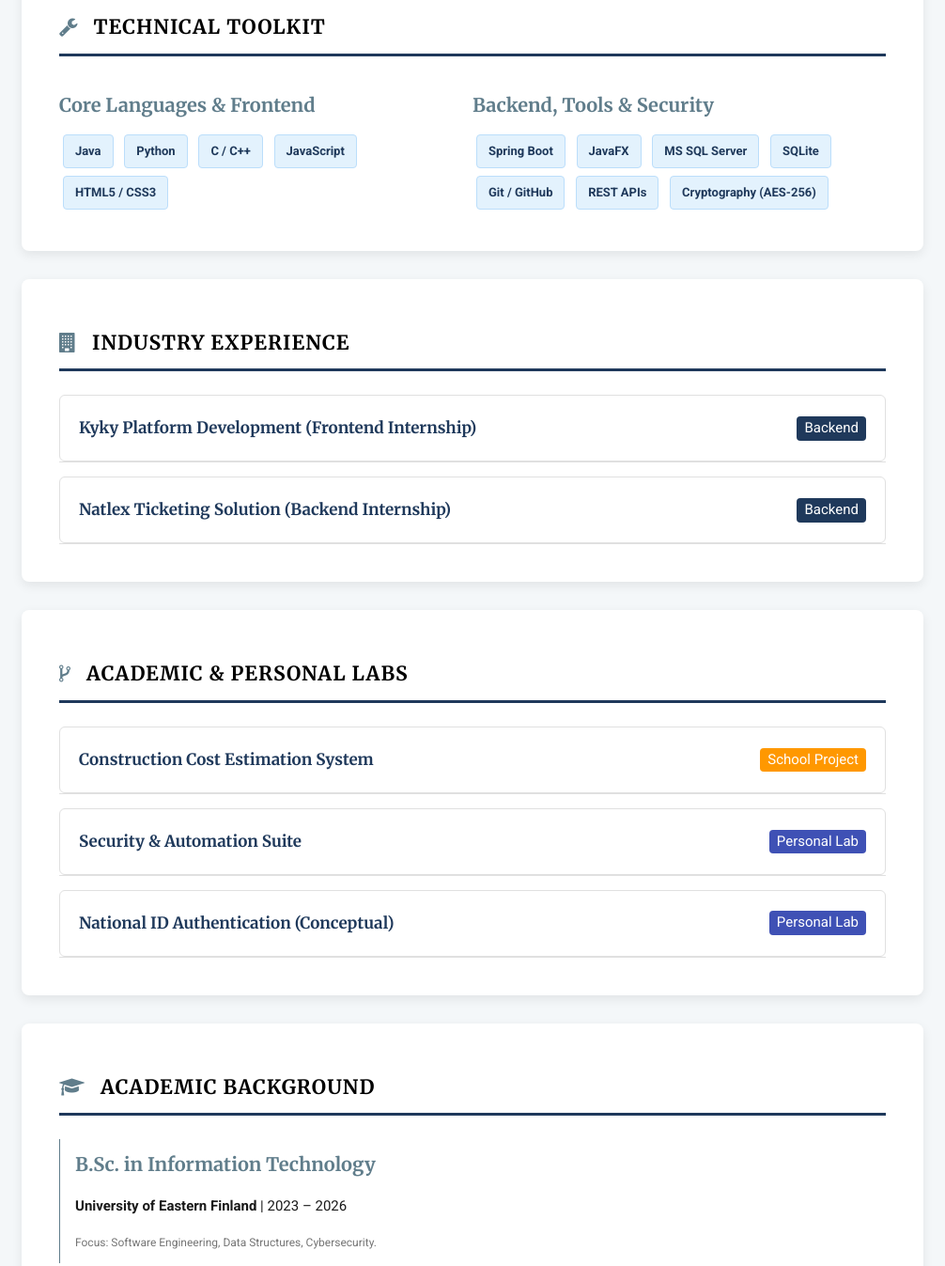
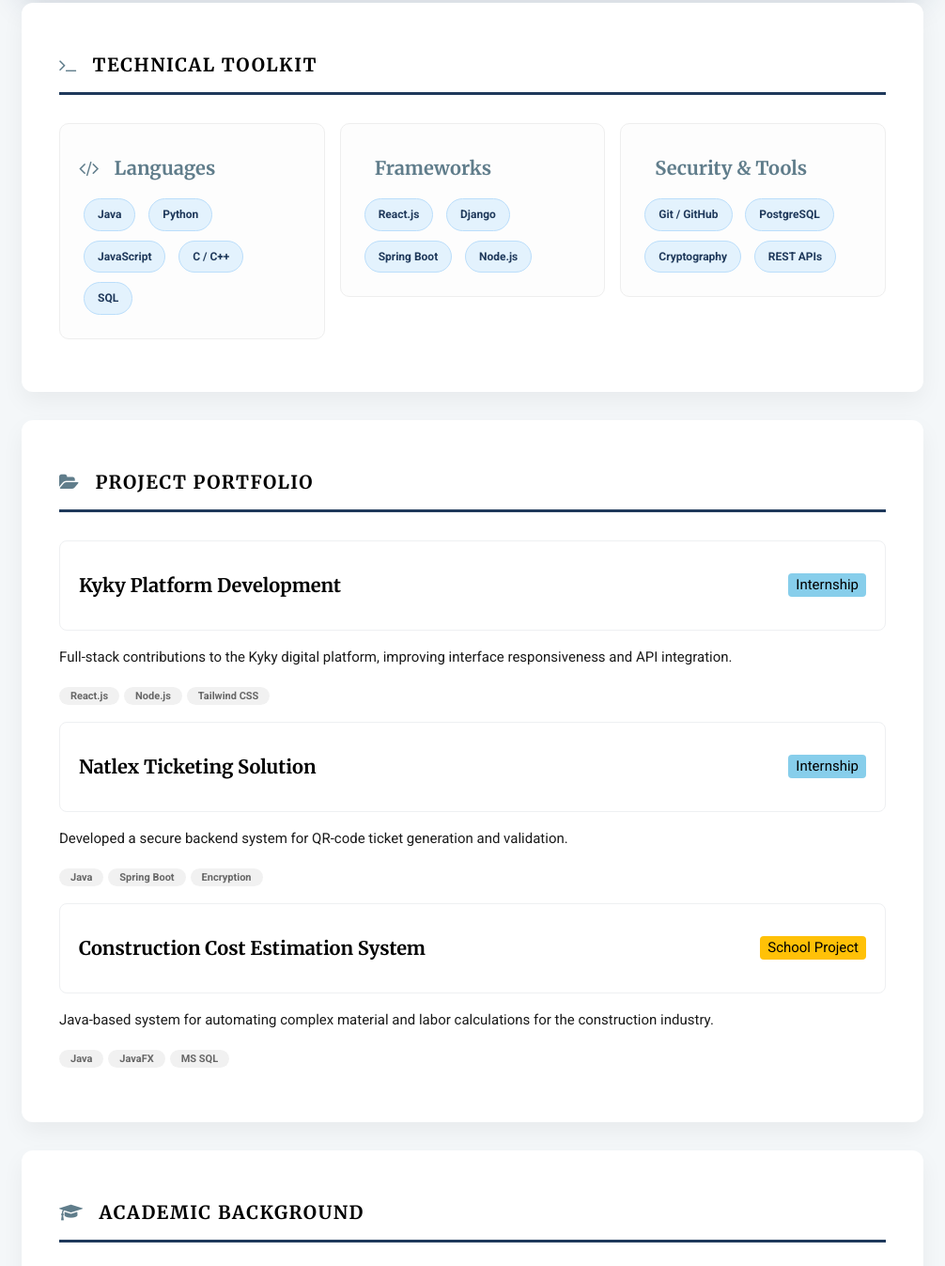
Before and after one commit to merswil/portfolio, a plain HTML site: page index.html in a window 1280 px wide. Shown: the part 434-1781 px from the top of the page at 94% size, without its empty margins (137-1143 px from the left). Drawn offline with nearby package versions, Linux system fonts and the light colour scheme.

Commit message:
Refine layout and styles in index.html
Enhanced styling and layout for improved user experience, including padding adjustments, border-radius updates, and hover effects. Updated project descriptions and section headers for clarity.

```diff
--- a/index.html
+++ b/index.html
@@ -8,23 +8,104 @@
     <link rel="stylesheet" href="https://www.w3schools.com/w3css/4/w3.css">
     <link rel="stylesheet" href="https://cdnjs.cloudflare.com/ajax/libs/font-awesome/4.7.0/css/font-awesome.min.css">
     <style>
-        html, body { font-family: 'Roboto', sans-serif; line-height: 1.7; background-color: #f4f7f9; color: #1a1a1a; }
+        /* 1. Added top padding to create space from the browser edge */
+        html { scroll-behavior: smooth; }
+        body {
+            font-family: 'Roboto', sans-serif;
+            line-height: 1.7;
+            background-color: #f4f7f9;
+            color: #1a1a1a;
+            padding-top: 50px; /* Space from top */
+            padding-bottom: 50px;
+        }
+
         h1, h2, h3, h4, h5 { font-family: 'Merriweather', serif; font-weight: 700; color: #000; }
         .w3-main { max-width: 1000px; margin: auto; padding: 0 20px; }
         .w3-blue-grey { background-color: #1f395b !important; }
 
-        .content-module { background-color: #fff; padding: 40px; margin-bottom: 30px; border-radius: 8px; box-shadow: 0 4px 12px rgba(0,0,0,0.08); }
-        .section-header { border-bottom: 3px solid #1f395b; padding-bottom: 10px; margin-bottom: 25px; text-transform: uppercase; letter-spacing: 1px; font-size: 1.4em; }
+        /* Modular Content Design */
+        .content-module {
+            background-color: #fff;
+            padding: 40px;
+            margin-bottom: 30px;
+            border-radius: 12px; /* Softer corners */
+            box-shadow: 0 10px 25px rgba(0,0,0,0.05); /* Softer shadow */
+        }
 
-        .skill-tag { display: inline-block; background-color: #e3f2fd; color: #1f395b; padding: 6px 12px; margin: 4px; border-radius: 4px; font-weight: 600; font-size: 13px; border: 1px solid #bbdefb; }
-        .tech-pill { background: #f1f1f1; padding: 3px 10px; border-radius: 12px; font-size: 11px; font-weight: bold; color: #444; margin-right: 5px; border: 1px solid #ddd; }
+        .section-header {
+            border-bottom: 3px solid #1f395b;
+            padding-bottom: 12px;
+            margin-bottom: 30px;
+            text-transform: uppercase;
+            letter-spacing: 1.5px;
+            font-size: 1.3em;
+        }
 
-        .project-trigger { cursor: pointer; background: #fff; padding: 20px; width: 100%; border: 1px solid #e0e0e0; text-align: left; outline: none; transition: 0.3s; border-radius: 6px; margin-top: 15px; display: flex; justify-content: space-between; align-items: center; }
-        .project-trigger:hover { border-color: #1f395b; background-color: #fafafa; box-shadow: 0 2px 8px rgba(0,0,0,0.05); }
-        .project-trigger h4 { margin: 0; font-size: 17px; color: #1f395b; }
-        .project-content { padding: 0 25px; background-color: #fff; max-height: 0; overflow: hidden; transition: max-height 0.3s ease-out; border: 1px solid #e0e0e0; border-top: none; border-bottom-left-radius: 6px; border-bottom-right-radius: 6px; }
+        /* Skills Grid */
+        .skill-column {
+            padding: 20px;
+            border: 1px solid #eee;
+            border-radius: 10px;
+            background-color: #fdfdfd;
+            height: 100%;
+            transition: transform 0.3s ease;
+        }
+        .skill-column:hover { transform: translateY(-5px); border-color: #1f395b; }
 
-        .header-content { background: linear-gradient(rgba(31, 57, 91, 0.85), rgba(31, 57, 91, 0.85)), url('./IT-scaled.jpg') no-repeat center center; background-size: cover; padding: 80px 20px; text-align: center; color: white; border-radius: 0 0 8px 8px; }
+        .skill-tag {
+            display: inline-block;
+            background-color: #e3f2fd;
+            color: #1f395b;
+            padding: 6px 14px;
+            margin: 5px;
+            border-radius: 20px; /* Rounded pill style */
+            font-weight: 600;
+            font-size: 12px;
+            border: 1px solid #bbdefb;
+        }
+
+        /* Project Accordion Refinements */
+        .project-trigger {
+            cursor: pointer;
+            background: #fff;
+            padding: 20px;
+            width: 100%;
+            border: 1px solid #eef0f2;
+            text-align: left;
+            outline: none;
+            transition: all 0.3s ease;
+            border-radius: 8px;
+            margin-top: 15px;
+            display: flex;
+            justify-content: space-between;
+            align-items: center;
+        }
+        .project-trigger:hover {
+            border-color: #1f395b;
+            background-color: #fcfdfe;
+            box-shadow: 0 5px 15px rgba(0,0,0,0.05);
+        }
+
+        .tech-pill {
+            background: #f1f1f1;
+            padding: 3px 12px;
+            border-radius: 15px;
+            font-size: 11px;
+            font-weight: bold;
+            color: #666;
+            margin-right: 5px;
+        }
+
+        /* Header Refresh */
+        .header-content {
+            background: linear-gradient(rgba(31, 57, 91, 0.9), rgba(31, 57, 91, 0.8)), url('./IT-scaled.jpg') no-repeat center center;
+            background-size: cover;
+            padding: 100px 20px;
+            text-align: center;
+            color: white;
+            border-radius: 12px;
+            box-shadow: 0 15px 35px rgba(31, 57, 91, 0.2);
+        }
     </style>
 </head>
 
@@ -32,131 +113,116 @@
 
 <div class="w3-main">
 
-    <header class="header-content w3-card-4">
-        <h1 class="w3-jumbo" style="margin-bottom: 10px;">Mokete Merswil Akama</h1>
-        <h3 class="w3-text-light-grey w3-wide w3-large">Software Engineer | Full-Stack & Security</h3>
+    <header class="header-content">
+        <h1 class="w3-xxlarge" style="margin-bottom: 10px;">Mokete Merswil Akama</h1>
+        <h3 class="w3-text-light-grey w3-wide w3-large" style="font-weight: 300;">Software Engineer | Full-Stack & Security</h3>
         <div class="w3-margin-top">
-            <a href="https://github.com/merswil" target="_blank" class="w3-button w3-border w3-round w3-hover-white"><i class="fa fa-github w3-margin-right"></i>GitHub</a>
-            <a href="https://www.linkedin.com/in/mokete-merswil-akama-0813772b8/" target="_blank" class="w3-button w3-border w3-round w3-hover-white w3-margin-left"><i class="fa fa-linkedin w3-margin-right"></i>LinkedIn</a>
-            <button onclick="document.getElementById('contactModal').style.display='block'" class="w3-button w3-white w3-round w3-margin-left">Contact Info</button>
+            <a href="https://github.com/merswil" target="_blank" class="w3-button w3-border w3-round-large w3-hover-white w3-transition"><i class="fa fa-github w3-margin-right"></i>GitHub</a>
+            <a href="https://www.linkedin.com/in/mokete-merswil-akama-0813772b8/" target="_blank" class="w3-button w3-border w3-round-large w3-hover-white w3-margin-left"><i class="fa fa-linkedin w3-margin-right"></i>LinkedIn</a>
+            <button onclick="document.getElementById('contactModal').style.display='block'" class="w3-button w3-white w3-text-dark-grey w3-round-large w3-margin-left"><b>Contact Info</b></button>
         </div>
     </header>
 
     <div class="content-module w3-margin-top">
-        <h2 class="section-header"><i class="fa fa-wrench w3-margin-right w3-text-blue-grey"></i>Technical Toolkit</h2>
-        <div class="w3-row">
-            <div class="w3-half">
-                <h4 class="w3-text-blue-grey">Core Languages & Frontend</h4>
+        <h2 class="section-header"><i class="fa fa-terminal w3-margin-right w3-text-blue-grey"></i>Technical Toolkit</h2>
+        <div class="w3-row-padding" style="margin:0 -16px;">
+            <div class="w3-third w3-margin-bottom">
+                <div class="skill-column">
+                    <h4 class="w3-text-blue-grey"><i class="fa fa-code w3-margin-right"></i>Languages</h4>
                     <span class="skill-tag">Java</span>
                     <span class="skill-tag">Python</span>
+                    <span class="skill-tag">JavaScript</span>
                     <span class="skill-tag">C / C++</span>
-                <span class="skill-tag">JavaScript</span>
-                <span class="skill-tag">HTML5 / CSS3</span>
+                    <span class="skill-tag">SQL</span>
                 </div>
-            <div class="w3-half">
-                <h4 class="w3-text-blue-grey">Backend, Tools & Security</h4>
+            </div>
+            <div class="w3-third w3-margin-bottom">
+                <div class="skill-column">
+                    <h4 class="w3-text-blue-grey"><i class="fa fa-layer-group w3-margin-right"></i>Frameworks</h4>
+                    <span class="skill-tag">React.js</span>
+                    <span class="skill-tag">Django</span>
                     <span class="skill-tag">Spring Boot</span>
-                <span class="skill-tag">JavaFX</span>
-                <span class="skill-tag">MS SQL Server</span>
-                <span class="skill-tag">SQLite</span>
+                    <span class="skill-tag">Node.js</span>
+                </div>
+            </div>
+            <div class="w3-third w3-margin-bottom">
+                <div class="skill-column">
+                    <h4 class="w3-text-blue-grey"><i class="fa fa-shield-alt w3-margin-right"></i>Security & Tools</h4>
                     <span class="skill-tag">Git / GitHub</span>
+                    <span class="skill-tag">PostgreSQL</span>
+                    <span class="skill-tag">Cryptography</span>
                     <span class="skill-tag">REST APIs</span>
-                <span class="skill-tag">Cryptography (AES-256)</span>
+                </div>
             </div>
         </div>
     </div>
 
     <div class="content-module">
-        <h2 class="section-header"><i class="fa fa-building w3-margin-right w3-text-blue-grey"></i>Industry Experience</h2>
+        <h2 class="section-header"><i class="fa fa-folder-open w3-margin-right w3-text-blue-grey"></i>Project Portfolio</h2>
 
         <div class="project-trigger">
-            <h4>Kyky Platform Development (Frontend Internship)</h4>
-            <span class="w3-tag w3-blue-grey w3-round">Backend</span>
+            <h4>Kyky Platform Development</h4>
+            <span class="w3-tag w3-light-blue w3-round">Internship</span>
         </div>
         <div class="project-content">
-            <p class="w3-margin-top">Contributed to the UI/UX development of the Kyky digital service platform, enhancing user accessibility and responsive behavior.</p>
-            <p><strong>Impact:</strong> Optimized site navigation, implemented responsive design patterns, and ensured cross-browser stability.</p>
-            <p><span class="tech-pill">JavaScript</span><span class="tech-pill">HTML5</span><span class="tech-pill">CSS3</span><span class="tech-pill">UI/UX</span></p>
+            <p class="w3-margin-top">Full-stack contributions to the Kyky digital platform, improving interface responsiveness and API integration.</p>
+            <p><span class="tech-pill">React.js</span><span class="tech-pill">Node.js</span><span class="tech-pill">Tailwind CSS</span></p>
         </div>
 
         <div class="project-trigger">
-            <h4>Natlex Ticketing Solution (Backend Internship)</h4>
-            <span class="w3-tag w3-blue-grey w3-round">Backend</span>
+            <h4>Natlex Ticketing Solution</h4>
+            <span class="w3-tag w3-light-blue w3-round">Internship</span>
         </div>
         <div class="project-content">
-            <p class="w3-margin-top">Developed a secure backend system for the generation and high-speed validation of unique QR-code tickets.</p>
-            <p><strong>Impact:</strong> Designed fraud-prevention logic and ensured system reliability for high-volume event entries.</p>
-            <p><span class="tech-pill">Java</span><span class="tech-pill">Spring Framework</span><span class="tech-pill">QR Libs</span><span class="tech-pill">Logic Design</span></p>
+            <p class="w3-margin-top">Developed a secure backend system for QR-code ticket generation and validation.</p>
+            <p><span class="tech-pill">Java</span><span class="tech-pill">Spring Boot</span><span class="tech-pill">Encryption</span></p>
         </div>
-    </div>
-
-    <div class="content-module">
-        <h2 class="section-header"><i class="fa fa-code-fork w3-margin-right w3-text-blue-grey"></i>Academic & Personal Labs</h2>
 
         <div class="project-trigger">
             <h4>Construction Cost Estimation System</h4>
-            <span class="w3-tag w3-orange w3-text-white w3-round">School Project</span>
+            <span class="w3-tag w3-amber w3-round">School Project</span>
         </div>
         <div class="project-content">
-            <p class="w3-margin-top">A full-stack desktop application designed to calculate complex labor and material costs for residential projects.</p>
-            <p><strong>Key Features:</strong> Custom calculation algorithms, GUI development, and persistent database storage.</p>
-            <p><span class="tech-pill">Java</span><span class="tech-pill">JavaFX</span><span class="tech-pill">MS SQL Server</span><span class="tech-pill">OOP</span></p>
-        </div>
-
-        <div class="project-trigger">
-            <h4>Security & Automation Suite</h4>
-            <span class="w3-tag w3-indigo w3-round">Personal Lab</span>
-        </div>
-        <div class="project-content">
-            <p class="w3-margin-top">A series of Python utilities focused on cybersecurity fundamentals and file automation.</p>
-            <ul>
-                <li><strong>File Encryptor:</strong> AES-256 symmetric encryption tool.</li>
-                <li><strong>Auth System:</strong> Secure registration with password hashing (bcrypt).</li>
-                <li><strong>Strength Checker:</strong> Entropy-based password analysis tool.</li>
-            </ul>
-            <p><span class="tech-pill">Python</span><span class="tech-pill">Cryptography</span><span class="tech-pill">Hashlib</span><span class="tech-pill">Regex</span></p>
-        </div>
-
-        <div class="project-trigger">
-            <h4>National ID Authentication (Conceptual)</h4>
-            <span class="w3-tag w3-indigo w3-round">Personal Lab</span>
-        </div>
-        <div class="project-content">
-            <p class="w3-margin-top">Architectural design for a decentralized, secure identity verification system using ZKP (Zero-Knowledge Proofs).</p>
-            <p><span class="tech-pill">System Design</span><span class="tech-pill">Cybersecurity</span><span class="tech-pill">ZKP</span></p>
+            <p class="w3-margin-top">Java-based system for automating complex material and labor calculations for the construction industry.</p>
+            <p><span class="tech-pill">Java</span><span class="tech-pill">JavaFX</span><span class="tech-pill">MS SQL</span></p>
         </div>
     </div>
 
     <div class="content-module">
         <h2 class="section-header"><i class="fa fa-graduation-cap w3-margin-right w3-text-blue-grey"></i>Academic Background</h2>
         <div class="w3-container w3-border-left w3-border-blue-grey w3-margin-bottom">
-            <h4 class="w3-text-blue-grey">B.Sc. in Information Technology</h4>
+            <h4 class="w3-text-blue-grey" style="margin-top:0;">B.Sc. in Information Technology</h4>
             <p><strong>University of Eastern Finland</strong> | 2023 – 2026</p>
-            <p class="w3-small w3-text-grey">Focus: Software Engineering, Data Structures, Cybersecurity.</p>
         </div>
         <div class="w3-container w3-border-left w3-border-blue-grey">
-            <h4 class="w3-text-blue-grey">B.Tech. in Mechanical Engineering</h4>
+            <h4 class="w3-text-blue-grey" style="margin-top:0;">B.Tech. in Mechanical Engineering</h4>
             <p><strong>University of Buea</strong> | Graduated 2021</p>
-            <p class="w3-small w3-text-grey">Foundation in technical logic and systems architecture.</p>
         </div>
     </div>
 
     <div id="contactModal" class="w3-modal">
-        <div class="w3-modal-content w3-animate-top w3-card-4" style="max-width:500px; border-radius: 8px;">
-            <header class="w3-container w3-blue-grey" style="border-radius: 8px 8px 0 0;">
+        <div class="w3-modal-content w3-animate-zoom w3-card-4" style="max-width:500px; border-radius: 15px; overflow: hidden;">
+            <header class="w3-container w3-blue-grey">
                 <span onclick="document.getElementById('contactModal').style.display='none'" class="w3-button w3-display-topright">&times;</span>
                 <h2 class="w3-large">Direct Contact</h2>
             </header>
-            <div class="w3-container w3-padding-24">
+            <div class="w3-container w3-padding-24 w3-white">
                 <p><i class="fa fa-envelope w3-text-blue-grey w3-margin-right"></i> moketemerswil01@gmail.com</p>
                 <p><i class="fa fa-phone w3-text-blue-grey w3-margin-right"></i> +358 46 539 3518</p>
                 <p><i class="fa fa-map-marker w3-text-blue-grey w3-margin-right"></i> Vantaa, Finland</p>
+                <hr>
+                <div class="w3-center">
+                    <p class="w3-small">Scan to view digital version:</p>
+                    <div style="width:100px; height:100px; background:#eee; margin:auto; display:flex; align-items:center; justify-content:center; border:1px dashed #ccc;">
+                        <span class="w3-tiny">QR Code</span>
+                    </div>
+                </div>
             </div>
         </div>
     </div>
 
-    <footer class="w3-container w3-center w3-padding-32 w3-text-grey">
-        <p class="w3-small">Mokete Merswil Akama &copy; 2025 | Developed with HTML, CSS, & W3.JS</p>
+    <footer class="w3-container w3-center w3-padding-48 w3-text-grey">
+        <p class="w3-small">Mokete Merswil Akama &copy; 2025 | Built with Passion & W3.CSS</p>
     </footer>
 
 </div>
```
Lines whose indentation alone changed are shown as unchanged.
